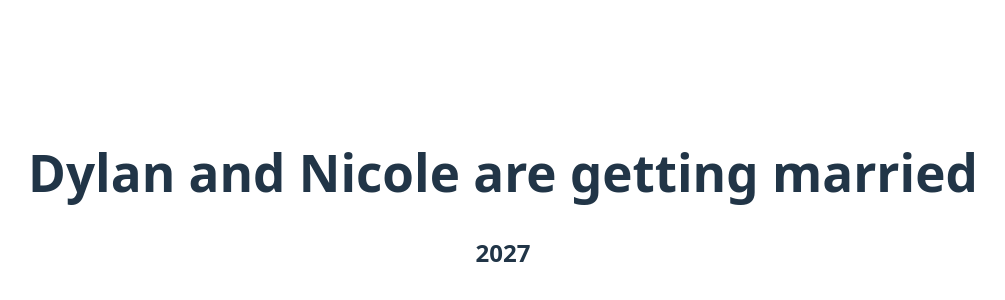
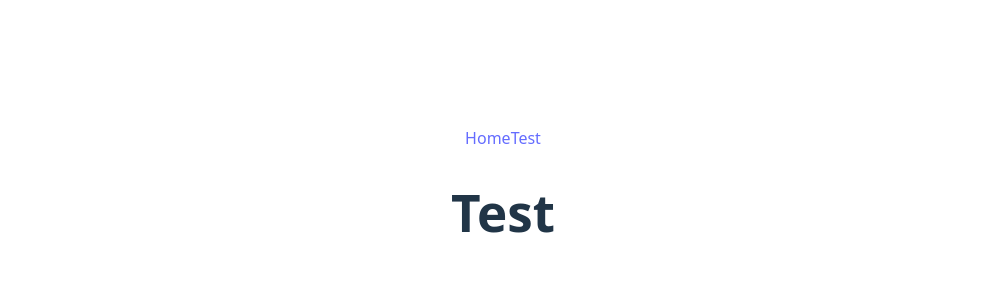
Before and after one commit to dmciver619/WeddingWebsite, a Vue app in the folder wedding-frontend/: page /test in a window 1280 px wide. Shown: the part 200-500 px from the top of the page, without its empty margins (137-1142 px from the left). Built offline with nearby package versions, Linux system fonts and the light colour scheme.

Commit message:
Add Vue Router
- Install vue-router
- Add a nav-bar (unstyled)
- Add a test component
- Add basic navigation logic

```diff
--- a/wedding-frontend/package.json
+++ b/wedding-frontend/package.json
@@ -9,7 +9,8 @@
     "preview": "vite preview"
   },
   "dependencies": {
-    "vue": "^3.5.17"
+    "vue": "^3.5.17",
+    "vue-router": "^4.5.1"
   },
   "devDependencies": {
     "@vitejs/plugin-vue": "^6.0.0",
--- a/wedding-frontend/src/App.vue
+++ b/wedding-frontend/src/App.vue
@@ -1,9 +1,13 @@
 <script setup>
 import Home from './components/Home.vue';
+import Navigation from './components/Navigation.vue';
 </script>
 
 <template>
-  <Home />
+  <Navigation />
+  <main>
+    <RouterView />
+  </main>
 </template>
 
 <style>
--- /dev/null
+++ b/wedding-frontend/src/components/Navigation.vue
@@ -0,0 +1,6 @@
+<template>
+    <nav>
+        <RouterLink to="/">Home</RouterLink>
+        <RouterLink to="/test">Test</RouterLink>
+    </nav>
+</template>
--- /dev/null
+++ b/wedding-frontend/src/components/Test.vue
@@ -0,0 +1,3 @@
+<template>
+    <h1>Test</h1>
+</template>
--- a/wedding-frontend/src/main.js
+++ b/wedding-frontend/src/main.js
@@ -1,5 +1,8 @@
 import { createApp } from 'vue'
 import './style.css'
 import App from './App.vue'
+import { setupRouter } from './router';
 
-createApp(App).mount('#app')
+const app = createApp(App);
+setupRouter(app);
+app.mount('#app');
--- /dev/null
+++ b/wedding-frontend/src/router.js
@@ -0,0 +1,24 @@
+import { createWebHistory, createRouter } from 'vue-router'
+
+import Home from "./components/Home.vue";
+import Test from './components/Test.vue';
+
+
+const routes = [
+    {
+        path: '/',
+        component: Home
+    },
+    {
+        path: '/test',
+        component: Test
+    }
+];
+
+export function setupRouter(app) {
+    const router = createRouter({
+        history: createWebHistory (),
+        routes
+    });
+    app.use(router);
+}
```
Also changed, not shown: 1 other file (tests, documents, lock files or other folders).
